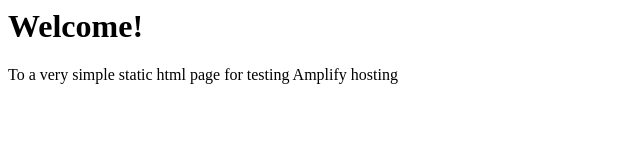
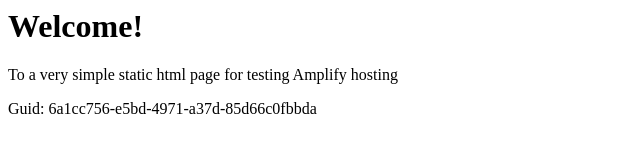
Before and after one commit to aws-aemilia-sin/Github-PR-Commit-Integration-Test-DoNotTouch-v1-prod-ap-southeast-1, a website: page src/index.html in a window 1280 px wide. Shown: the whole page, without its empty margins (0-640 px from the left). Drawn offline with Linux system fonts and the light colour scheme.

Commit message:
commit from integ tests

```diff
--- a/src/index.html
+++ b/src/index.html
@@ -1,3 +1,5 @@
+
+
 <html lang="en">
 
 <head>
@@ -10,6 +12,6 @@
 <body>
     <h1>Welcome!</h1>
     <p>To a very simple static html page for testing Amplify hosting</p>
-</body>
+    <p>Guid: 6a1cc756-e5bd-4971-a37d-85d66c0fbbda</p></body>
 
 </html>
```
